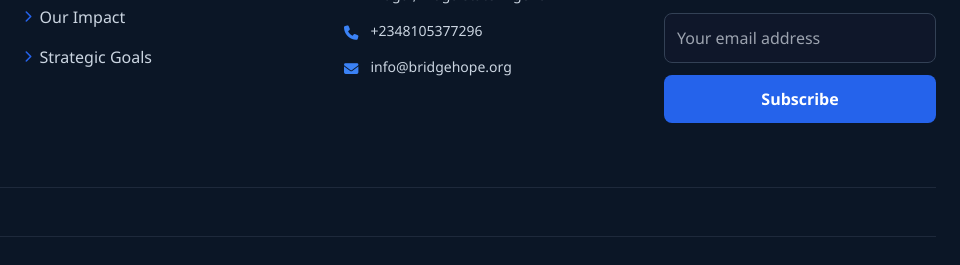
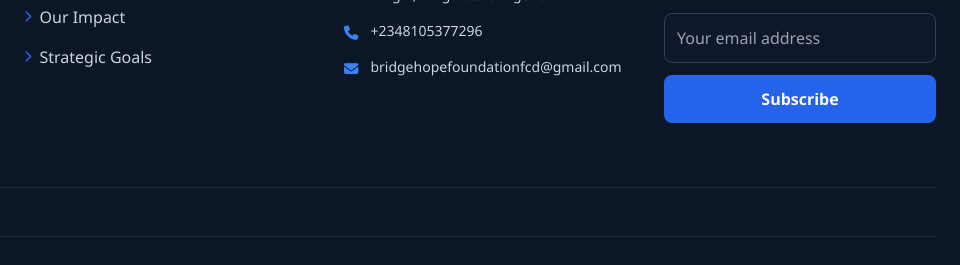
Before and after one commit to Emmanuel-Onyeike/UFIRST, a website: page index.html in a window 1280 px wide. Shown: the part 7793-8058 px from the top of the page, 320-1280 px from the left. Drawn offline with nearby package versions, Linux system fonts and the light colour scheme.

Commit message:
Update index.html

```diff
--- a/index.html
+++ b/index.html
@@ -575,7 +575,7 @@
             <ul class="space-y-4 text-sm">
                 <li class="flex items-start"><i class="fas fa-map-marker-alt mt-1 mr-3 text-blue-500"></i>No .60b Nwoye Crescent,New haven, Enugu ,Enugu state Nigeria</li>
                 <li class="flex items-center"><i class="fas fa-phone mt-1 mr-3 text-blue-500"></i>+2348105377296</li>
-                <li class="flex items-center"><i class="fas fa-envelope mt-1 mr-3 text-blue-500"></i>info@bridgehope.org</li>
+                <li class="flex items-center"><i class="fas fa-envelope mt-1 mr-3 text-blue-500"></i>bridgehopefoundationfcd@gmail.com</li>
             </ul>
         </div>
 
```
